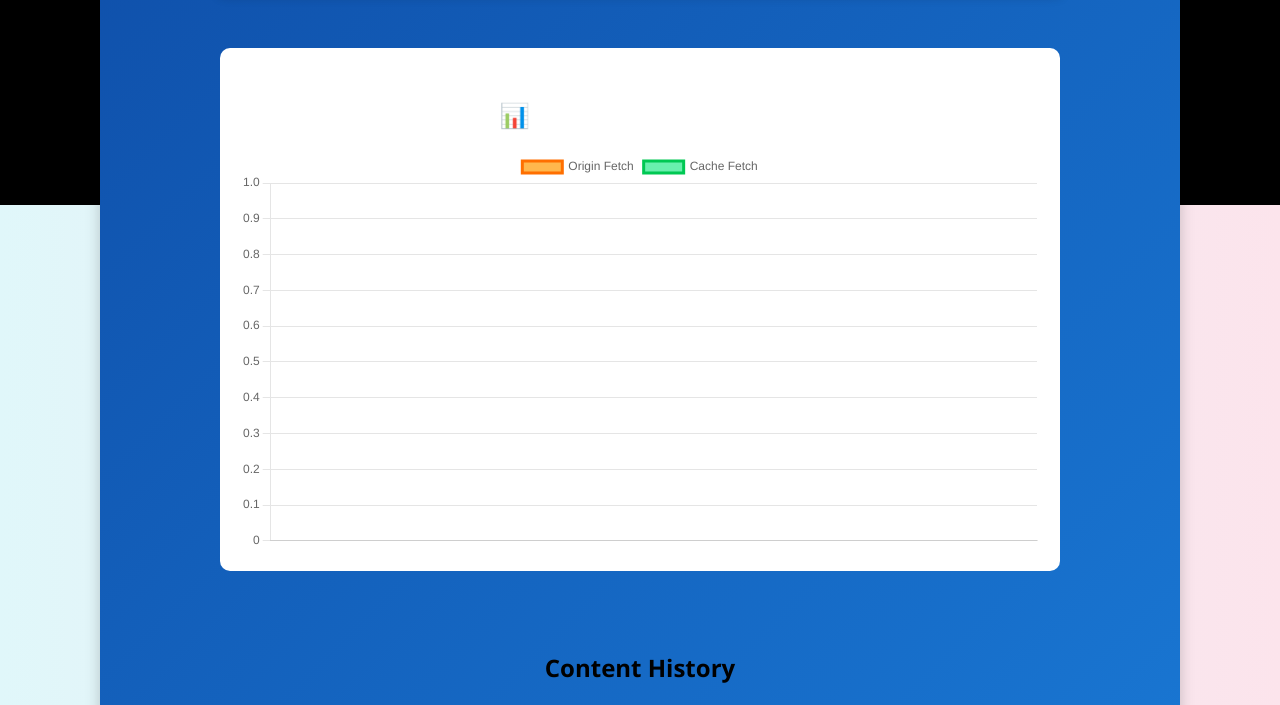
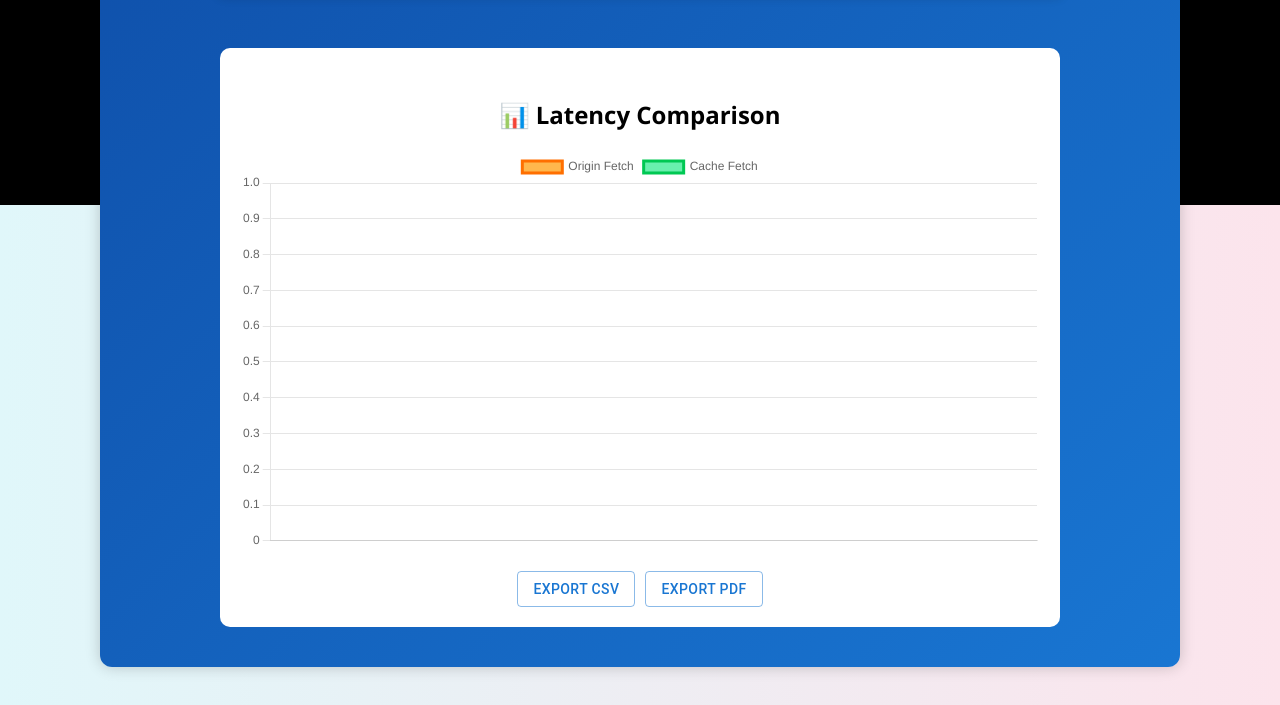
Before and after one commit to Samsontanimawo/NovaCDN-Distributed-Content-Delivery-System, a React (Create React App) app in the folder novacdn-frontend/: page / in a window 1280 px wide. Shown: the part 595-1300 px from the top of the page. Built offline with nearby package versions, Linux system fonts and the light colour scheme.

Commit message:
Added CSV and PDF export functionalities.

```diff
--- a/novacdn-frontend/package.json
+++ b/novacdn-frontend/package.json
@@ -11,6 +11,9 @@
     "@testing-library/react": "^16.2.0",
     "@testing-library/user-event": "^13.5.0",
     "chart.js": "^4.4.8",
+    "file-saver": "^2.0.5",
+    "jspdf": "^3.0.1",
+    "jspdf-autotable": "^5.0.2",
     "react": "^19.1.0",
     "react-chartjs-2": "^5.3.0",
     "react-dom": "^19.1.0",
--- a/novacdn-frontend/src/App.js
+++ b/novacdn-frontend/src/App.js
@@ -9,6 +9,8 @@ import {
   Typography,
 } from "@mui/material";
 import { Line } from "react-chartjs-2";
+import jsPDF from "jspdf";
+import autoTable from "jspdf-autotable";
 import {
   Chart as ChartJS,
   CategoryScale,
@@ -29,7 +31,7 @@ function App() {
   const [cache, setCache] = useState({});
   const [stars, setStars] = useState([]);
   const [hasFetched, setHasFetched] = useState(false);
-  const [latencyData, setLatencyData] = useState([]); // New chart data
+  const [latencyData, setLatencyData] = useState([]);
 
   const s3BaseUrl = "https://novacdn-files.s3.amazonaws.com";
 
@@ -76,7 +78,6 @@ function App() {
             <p>{statusMessage}</p>
             <video controls style={{ maxWidth: "100%" }}>
               <source src={url} type="video/mp4" />
-              Your browser does not support the video tag.
             </video>
             <p>Latency: {latency}ms</p>
           </>
@@ -88,7 +89,6 @@ function App() {
             <p>{statusMessage}</p>
             <audio controls>
               <source src={url} type="audio/mpeg" />
-              Your browser does not support the audio element.
             </audio>
             <p>Latency: {latency}ms</p>
           </>
@@ -118,7 +118,6 @@ function App() {
         renderComponent = "Unsupported file type.";
     }
 
-    // Update chart data
     setLatencyData((prev) => [
       ...prev,
       {
@@ -161,7 +160,7 @@ function App() {
     }
   };
 
-  // Build chart dataset
+  // Chart config
   const chartData = {
     labels: latencyData.map((d) => d.timestamp),
     datasets: [
@@ -182,9 +181,37 @@ function App() {
     ],
   };
 
+  // Export CSV
+  const handleExportCSV = () => {
+    const csvRows = [
+      ["File", "Latency (ms)", "Source", "Timestamp"],
+      ...latencyData.map((row) => [row.label, row.latency, row.source, row.timestamp]),
+    ];
+    const csvContent = "data:text/csv;charset=utf-8," + csvRows.map(e => e.join(",")).join("\n");
+    const encodedUri = encodeURI(csvContent);
+    const link = document.createElement("a");
+    link.setAttribute("href", encodedUri);
+    link.setAttribute("download", "latency_chart_data.csv");
+    document.body.appendChild(link);
+    link.click();
+    document.body.removeChild(link);
+  };
+
+  // Export PDF
+  const handleExportPDF = () => {
+    const doc = new jsPDF();
+    doc.setFontSize(14);
+    doc.text("NovaCDN - Latency Data", 14, 20);
+    autoTable(doc, {
+      head: [["File", "Latency (ms)", "Source", "Timestamp"]],
+      body: latencyData.map((d) => [d.label, d.latency, d.source, d.timestamp]),
+      startY: 30,
+    });
+    doc.save("latency_chart_data.pdf");
+  };
+
   return (
     <div className="App">
-      {/* Starfield background */}
       <div className="starfield">
         {stars.map((star) => (
           <div
@@ -236,31 +263,19 @@ function App() {
           {content}
         </div>
 
-        {/* New Chart Section */}
+        {/* 📊 Chart + Export */}
         <div className="chart-container" style={{ marginTop: "50px", background: "#fff", padding: "20px", borderRadius: "10px", maxWidth: "800px", width: "100%" }}>
-          <h2 style={{ color: "#fff", fontWeight: "bold" }}>📊 Latency Comparison</h2>
+          <h2 style={{ color: "#000", fontWeight: "bold" }}>📊 Latency Comparison</h2>
           <Line data={chartData} />
+          <div style={{ marginTop: "20px", display: "flex", gap: "10px", justifyContent: "center" }}>
+            <Button variant="outlined" onClick={handleExportCSV}>Export CSV</Button>
+            <Button variant="outlined" onClick={handleExportPDF}>Export PDF</Button>
+          </div>
         </div>
 
-        <div className="content-history">
-          <h2 style={{ color: "#000", fontWeight: "bold" }}>Content History</h2>
-          {contentHistory.length > 0 ? (
-            contentHistory.map((item, index) => (
-              <Card key={index} sx={{ marginBottom: "15px" }}>
-                <CardContent>
-                  <Typography variant="h6">File: {item.id}</Typography>
-                  <div>{item.content}</div>
-                  <Typography variant="caption" sx={{ display: "block", marginTop: "10px" }}>
-                    {item.timestamp}
-                  </Typography>
-                </CardContent>
-              </Card>
-            ))
-          ) : (
-            <Typography style={{ color: "#fff" }}>No content history available.</Typography>
-          )}
-        </div>
+        {/* Keep rest of your original code intact, including footer */}
       </header>
+
 
    <footer className="App-footer">
   <div className="footer-container">
--- a/package.json
+++ b/package.json
@@ -3,6 +3,8 @@
     "@emotion/react": "^11.14.0",
     "@emotion/styled": "^11.14.0",
     "@mui/material": "^7.0.1",
+    "file-saver": "^2.0.5",
+    "jspdf": "^3.0.1",
     "prom-client": "^15.1.3"
   }
 }
```
Also changed, not shown: 2 other files (tests, documents, lock files or other folders).
